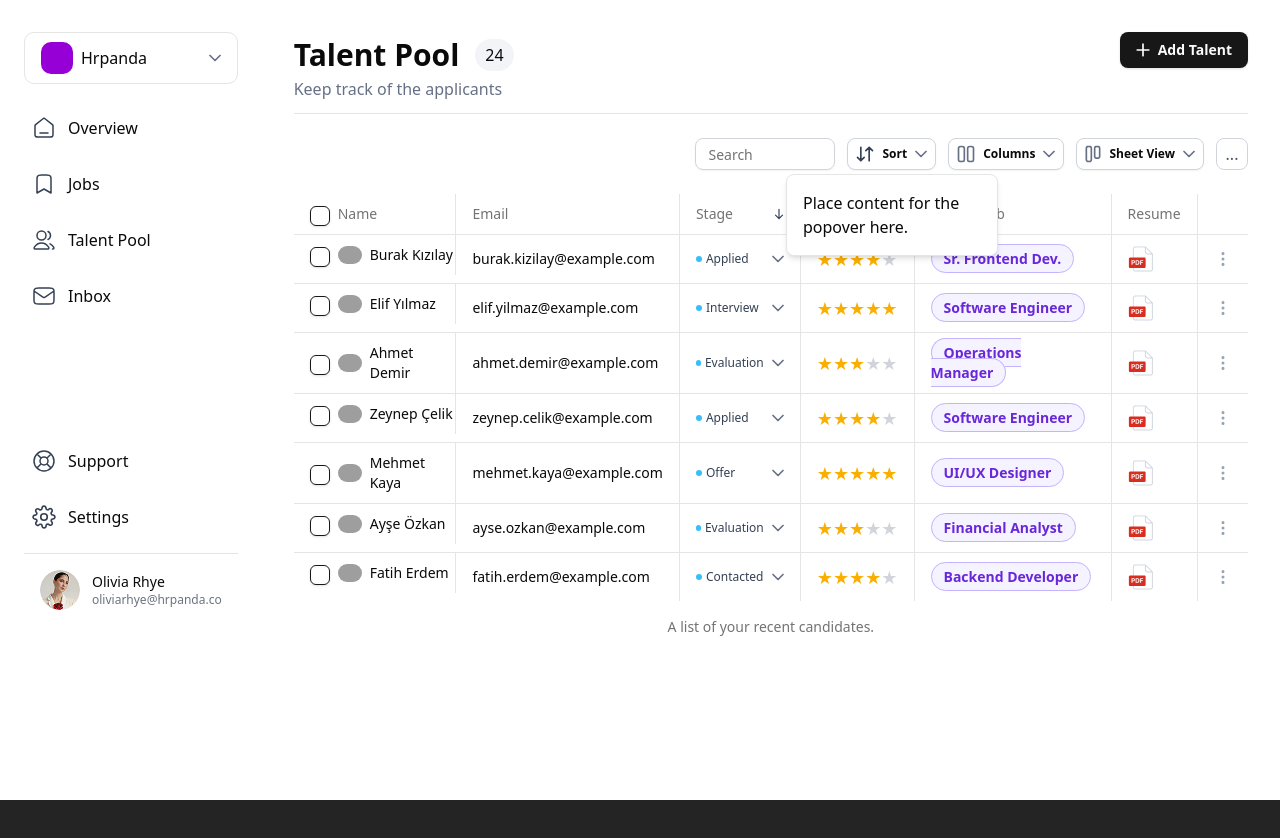
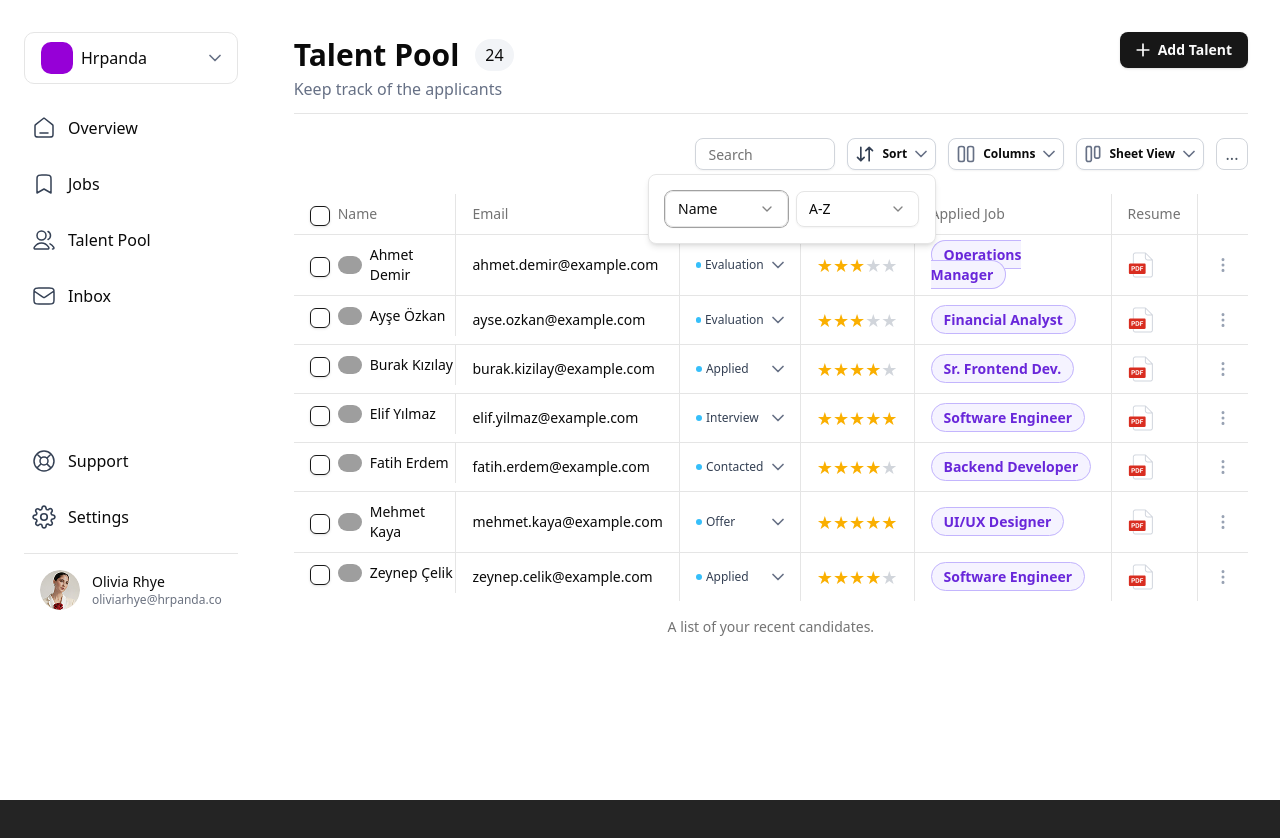
Before and after one commit to burakkizilay46/univenn, a React (Vite) app: page / in a window 1280 px wide. Both pictures are taken after a click on the button "Sort". Shown: the top 838 px of the page. Built offline with nearby package versions, Linux system fonts and the light colour scheme; grey boxes are pictures that could not be loaded.

Commit message:
implement sorting functionality in home view; add SortContent component and update table data handling

```diff
--- /dev/null
+++ b/src/data/sort-items.ts
@@ -0,0 +1,17 @@
+export type SortItemKey = "name" | "email" | "stage" | "rating" | "appliedJob";
+export type SortDirection = "A-Z" | "Z-A" | "Low to High" | "High to Low";
+
+export type SortItemType = {
+  [key in SortItemKey]: {
+    label: string;
+    directions: SortDirection[];
+  };
+};
+
+export const sortItems: SortItemType = {
+  name: { label: "Name", directions: ["A-Z", "Z-A"] },
+  email: { label: "Email", directions: ["A-Z", "Z-A"] },
+  stage: { label: "Stage", directions: ["A-Z", "Z-A"] },
+  rating: { label: "Rating", directions: ["Low to High", "High to Low"] },
+  appliedJob: { label: "Applied Job", directions: ["A-Z", "Z-A"] },
+};
--- /dev/null
+++ b/src/hooks/useSort.ts
@@ -0,0 +1,90 @@
+import { DataType } from "@/types/data-type";
+import { useState, useMemo } from "react";
+import {
+  SortItemKey,
+  SortDirection as UISortDirection,
+  sortItems,
+} from "@/data/sort-items";
+
+type InternalSortDirection = "asc" | "desc";
+type SortableColumn = SortItemKey;
+
+interface SortConfig {
+  column: SortableColumn;
+  direction: InternalSortDirection;
+}
+
+export const useDynamicSort = (initialData: DataType[]) => {
+  const [sortConfig, setSortConfig] = useState<SortConfig>({
+    column: "name",
+    direction: "asc",
+  });
+
+  const uiToInternalDirection = (
+    uiDirection: UISortDirection
+  ): InternalSortDirection => {
+    return uiDirection === "A-Z" || uiDirection === "Low to High"
+      ? "asc"
+      : "desc";
+  };
+
+  const internalToUiDirection = (
+    internalDirection: InternalSortDirection,
+    column: SortableColumn
+  ): UISortDirection => {
+    if (column === "rating") {
+      return internalDirection === "asc" ? "Low to High" : "High to Low";
+    }
+    return internalDirection === "asc" ? "A-Z" : "Z-A";
+  };
+
+  const sortedData = useMemo(() => {
+    const dataCopy = [...initialData];
+
+    return dataCopy.sort((a, b) => {
+      if (sortConfig.column === "rating") {
+        return sortConfig.direction === "asc"
+          ? a.rating - b.rating
+          : b.rating - a.rating;
+      }
+
+      const aValue = a[sortConfig.column].toString();
+      const bValue = b[sortConfig.column].toString();
+
+      return sortConfig.direction === "asc"
+        ? aValue.localeCompare(bValue, "tr")
+        : bValue.localeCompare(aValue, "tr");
+    });
+  }, [initialData, sortConfig]);
+
+  const handleColumnChange = (column: SortableColumn) => {
+    setSortConfig({
+      column,
+      direction: "asc",
+    });
+  };
+
+  const handleDirectionChange = (uiDirection: UISortDirection) => {
+    setSortConfig((prev) => ({
+      ...prev,
+      direction: uiToInternalDirection(uiDirection),
+    }));
+  };
+
+  const getCurrentUiDirection = (): UISortDirection => {
+    return internalToUiDirection(sortConfig.direction, sortConfig.column);
+  };
+
+  return {
+    sortedData,
+    sortConfig: {
+      ...sortConfig,
+      uiDirection: getCurrentUiDirection(),
+    },
+    columnOptions: sortItems,
+    handleColumnChange,
+    handleDirectionChange,
+    uiToInternalDirection,
+    internalToUiDirection,
+  };
+};
--- a/src/views/components/popover.tsx
+++ b/src/views/components/popover.tsx
@@ -15,7 +15,7 @@ const CustomPopover: React.FC<CustomPopoverProps> = ({ icon, label, children })
         {label && <p className="font-semibold text-xs leading-[18px]">{label}</p>}
         <img src={down} alt="down"/>
       </PopoverTrigger>
-      <PopoverContent className="w-[212px]">{children}</PopoverContent>
+      <PopoverContent className="min-w-[212px]" align="end">{children}</PopoverContent>
     </Popover>
   );
 };
--- /dev/null
+++ b/src/views/components/sort-content.tsx
@@ -0,0 +1,67 @@
+import {
+  Select,
+  SelectContent,
+  SelectItem,
+  SelectTrigger,
+  SelectValue,
+} from "@/components/ui/select";
+import { sortItems, SortItemType } from "@/data/sort-items";
+
+type SortDirection = "A-Z" | "Z-A" | "Low to High" | "High to Low";
+
+type SortContentProps = {
+  selectedFilter: keyof SortItemType;
+  setSelectedFilter: (filter: keyof SortItemType) => void;
+  selectedDirection: string;
+  setSelectedDirection: (direction: SortDirection) => void;
+};
+
+const SortContent = ({
+  selectedFilter = "name",
+  setSelectedFilter,
+  selectedDirection,
+  setSelectedDirection,
+}: SortContentProps) => {
+  return (
+    <div className="flex gap-2 items-center">
+      <Select
+        value={selectedFilter as string}
+        onValueChange={(value: keyof SortItemType) => {
+          setSelectedFilter(value);
+          setSelectedDirection(sortItems[value].directions[0]);
+        }}
+      >
+        <SelectTrigger className="w-[180px]">
+          <SelectValue placeholder="Select column..." />
+        </SelectTrigger>
+        <SelectContent>
+          {Object.entries(sortItems).map(([key, value]) => (
+            <SelectItem key={key} value={key}>
+              {value.label}
+            </SelectItem>
+          ))}
+        </SelectContent>
+      </Select>
+
+      {selectedFilter && (
+        <Select
+          value={selectedDirection}
+          onValueChange={(value: SortDirection) => setSelectedDirection(value)}
+        >
+          <SelectTrigger className="w-[180px]">
+            <SelectValue placeholder="Select direction..." />
+          </SelectTrigger>
+          <SelectContent>
+            {sortItems[selectedFilter].directions.map((direction: string) => (
+              <SelectItem key={direction} value={direction}>
+                {direction}
+              </SelectItem>
+            ))}
+          </SelectContent>
+        </Select>
+      )}
+    </div>
+  );
+};
+
+export default SortContent;
--- a/src/views/layout/layout.tsx
+++ b/src/views/layout/layout.tsx
@@ -1,4 +1,3 @@
-import React from "react";
 import Sidebar from "./sidebar";
 import Main from "./main";
 
--- a/src/views/pages/home/home.tsx
+++ b/src/views/pages/home/home.tsx
@@ -1,24 +1,26 @@
-import { useEffect, useState } from "react";
+import { useEffect, useState, useMemo } from "react";
 import sortIcon from "@/../public/images/svg/sort.svg";
 import columnsIcon from "@/../public/images/svg/columns.svg";
 import sheetIcon from "@/../public/images/svg/sheet-view.svg";
 import flash from "@/../public/images/svg/flash.svg";
 import { Input } from "@/components/ui/input";
-import {
-  Popover,
-  PopoverContent,
-  PopoverTrigger,
-} from "@/components/ui/popover";
+import { Popover, PopoverContent, PopoverTrigger } from "@/components/ui/popover";
 import CustomPopover from "@/views/components/popover";
 import CustomTable from "@/views/components/table";
 import { Switch } from "@/components/ui/switch";
 import { DataType, mockData } from "@/types/data-type";
 import useDebouncedValue from "@/hooks/useDebounce";
+import SortContent from "@/views/components/sort-content";
+import { sortItems, SortItemType } from "@/data/sort-items";
 
 const HomeView = () => {
   const [search, setSearch] = useState("");
   const debouncedSearch = useDebouncedValue(search, 300);
   const [tableData, setTableData] = useState<DataType[]>(mockData);
+  const [selectedFilter, setSelectedFilter] = useState<keyof SortItemType>("name");
+  const [selectedDirection, setSelectedDirection] = useState<string>(
+    sortItems[selectedFilter].directions[0]
+  );
 
   const [headers, setHeaders] = useState<
     { title: string; key: keyof DataType; checked: boolean }[]
@@ -30,6 +32,26 @@ const HomeView = () => {
     { title: "Applied Job", key: "appliedJob", checked: true },
     { title: "Resume", key: "resume", checked: true },
   ]);
+
+  // Sıralanmış veri
+  const sortedData = useMemo(() => {
+    const direction = selectedDirection === "A-Z" || selectedDirection === "Low to High" ? "asc" : "desc";
+
+    return [...tableData].sort((a, b) => {
+      // Rating için özel sıralama
+      if (selectedFilter === "rating") {
+        return direction === "asc" ? a.rating - b.rating : b.rating - a.rating;
+      }
+
+      // Diğer alanlar için string sıralama
+      const aValue = a[selectedFilter].toString();
+      const bValue = b[selectedFilter].toString();
+
+      return direction === "asc"
+        ? aValue.localeCompare(bValue, "tr")
+        : bValue.localeCompare(aValue, "tr");
+    });
+  }, [tableData, selectedFilter, selectedDirection]);
 
   const handleSwitchChange = (index: number) => {
     if (index !== 0) {
@@ -47,7 +69,9 @@ const HomeView = () => {
     } else {
       setTableData(
         mockData.filter((item) =>
-          item.name.toLowerCase().includes(debouncedSearch.toLowerCase())
+          item.name.toLowerCase().includes(debouncedSearch.toLowerCase()) ||
+          item.email.toLowerCase().includes(debouncedSearch.toLowerCase()) ||
+          item.appliedJob.toLowerCase().includes(debouncedSearch.toLowerCase())
         )
       );
     }
@@ -64,7 +88,12 @@ const HomeView = () => {
         />
 
         <CustomPopover label="Sort" icon={sortIcon}>
-          <p>Place content for the popover here.</p>
+          <SortContent
+            selectedFilter={selectedFilter}
+            setSelectedFilter={setSelectedFilter}
+            selectedDirection={selectedDirection}
+            setSelectedDirection={setSelectedDirection}
+          />
         </CustomPopover>
 
         <CustomPopover label="Columns" icon={columnsIcon}>
@@ -100,7 +129,7 @@ const HomeView = () => {
       </div>
 
       <div className="pt-6 w-full h-full">
-        <CustomTable headers={headers} data={tableData} />
+        <CustomTable headers={headers} data={sortedData} />
       </div>
     </div>
   );
```
